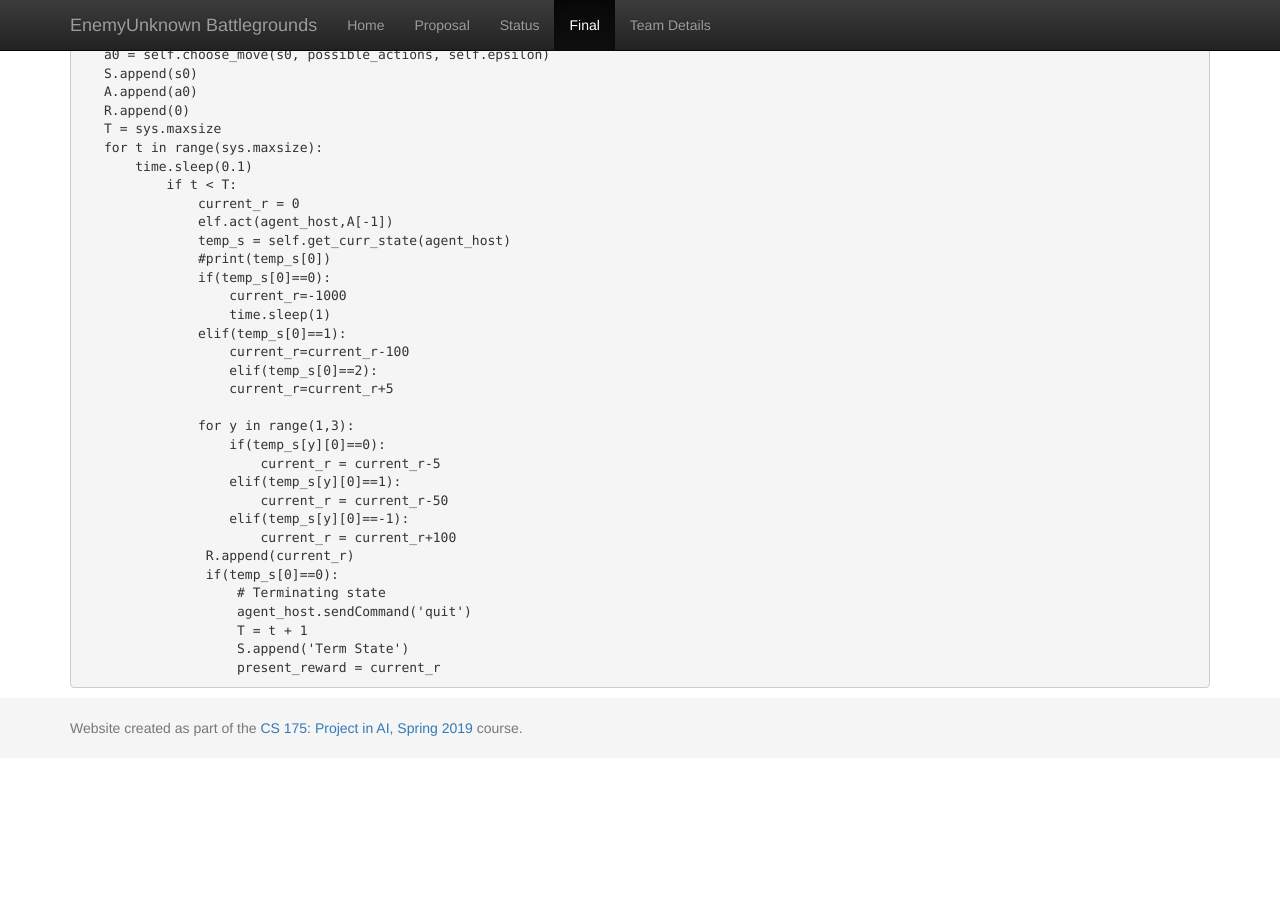
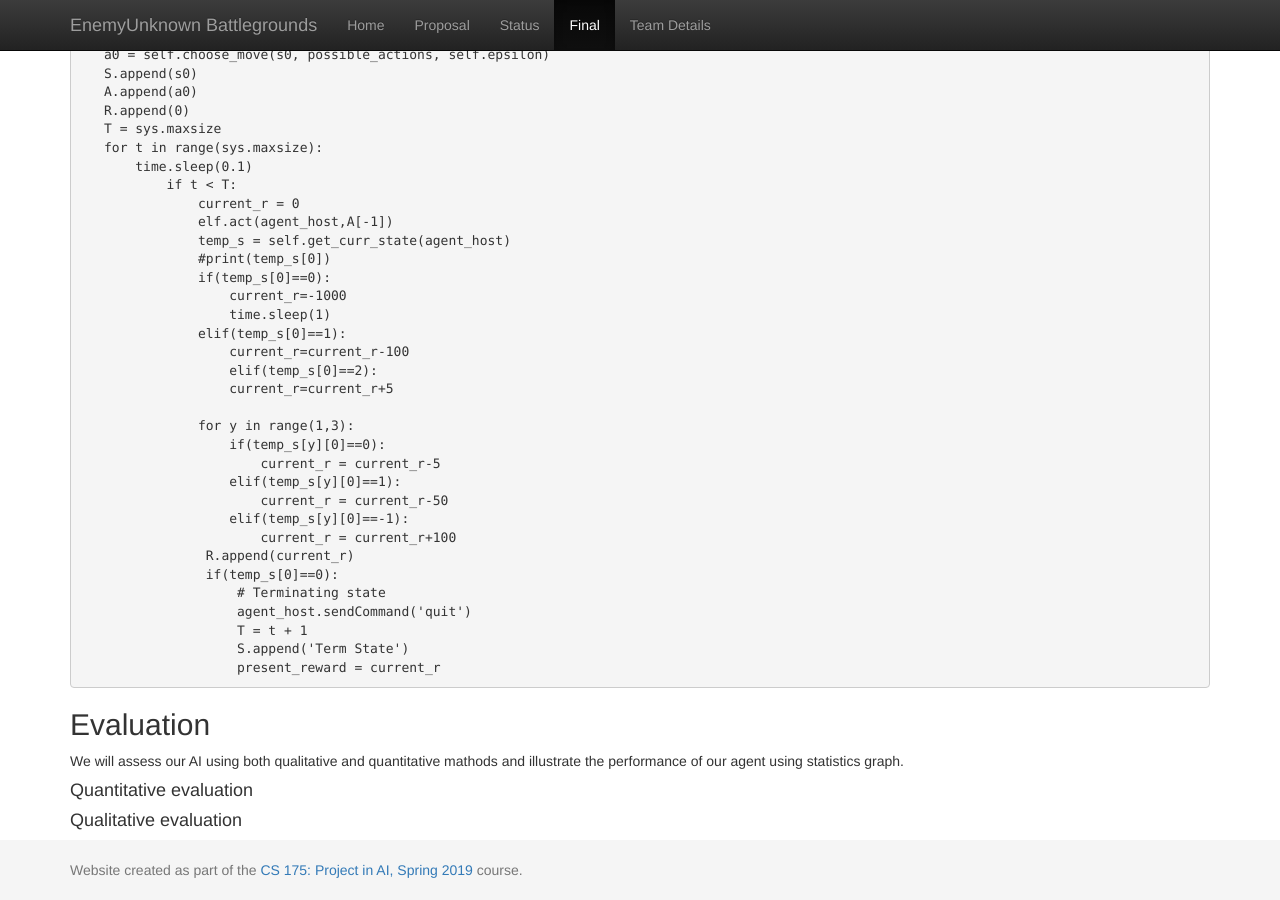
Before and after one commit to chenhaoy1/EnemyUnknown-Battlegrounds, a Jekyll site: the page built from docs/final.md, in a window 1280 px wide and 900 px high, scrolled down 4034 px. Built offline with Jekyll 4.4.1, drawn with Linux system fonts in a browser that asks for light colours; before the commit the page ends 4792 px from its top, so only the background shows below that.

Commit message:
Update final.md

````diff
--- a/docs/final.md
+++ b/docs/final.md
@@ -155,3 +155,11 @@ The health points of 0 means the agent dies and reward is -1000. 1 means the age
                     S.append('Term State')
                     present_reward = current_r
 ```
+
+##  Evaluation
+We will assess our AI using both qualitative and quantitative mathods and illustrate the performance of our agent using statistics graph.
+
+#### Quantitative evaluation
+
+
+#### Qualitative evaluation
````
